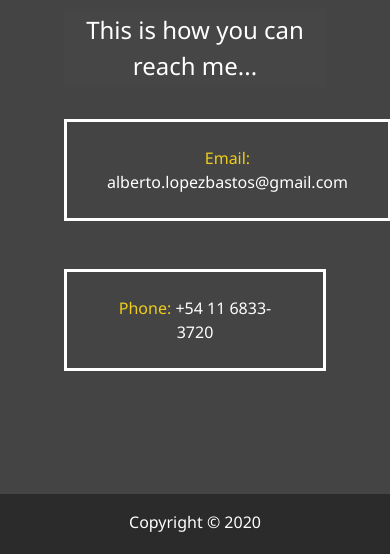
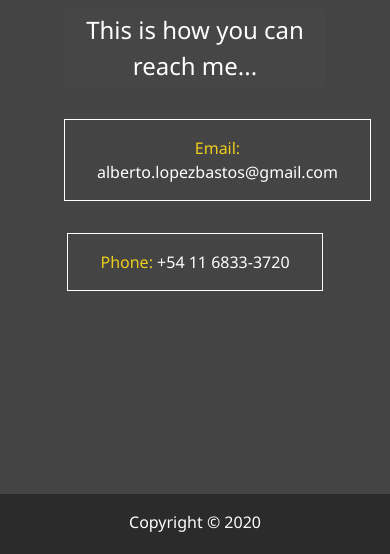
Before and after one commit to AlbertoLopezBastos/oldportfolio, a website: page dist/contact.html in a window 390 px wide. Shown: the part 295-849 px from the top of the page. Drawn offline with Linux system fonts and the light colour scheme.

Commit message:
changes on mobile

```diff
--- a/scss/_mobile.scss
+++ b/scss/_mobile.scss
@@ -67,12 +67,6 @@
   .projects {
     grid-template-columns: repeat(2, 1fr);
   }
-
-  .boxes {
-    div {
-      font-size: 1.5rem;
-    }
-  }
 }
 // SmartPhones
 
@@ -88,6 +82,13 @@
   .boxes {
     div {
       font-size: 1rem;
+      border: 1px #fff solid;
+      padding: 1rem 2rem;
+      margin-bottom: 2rem;
+
+      &:hover {
+        padding: 1rem 2rem;
+      }
     }
   }
 }
```
Also changed, not shown: dist/css/main.css.
